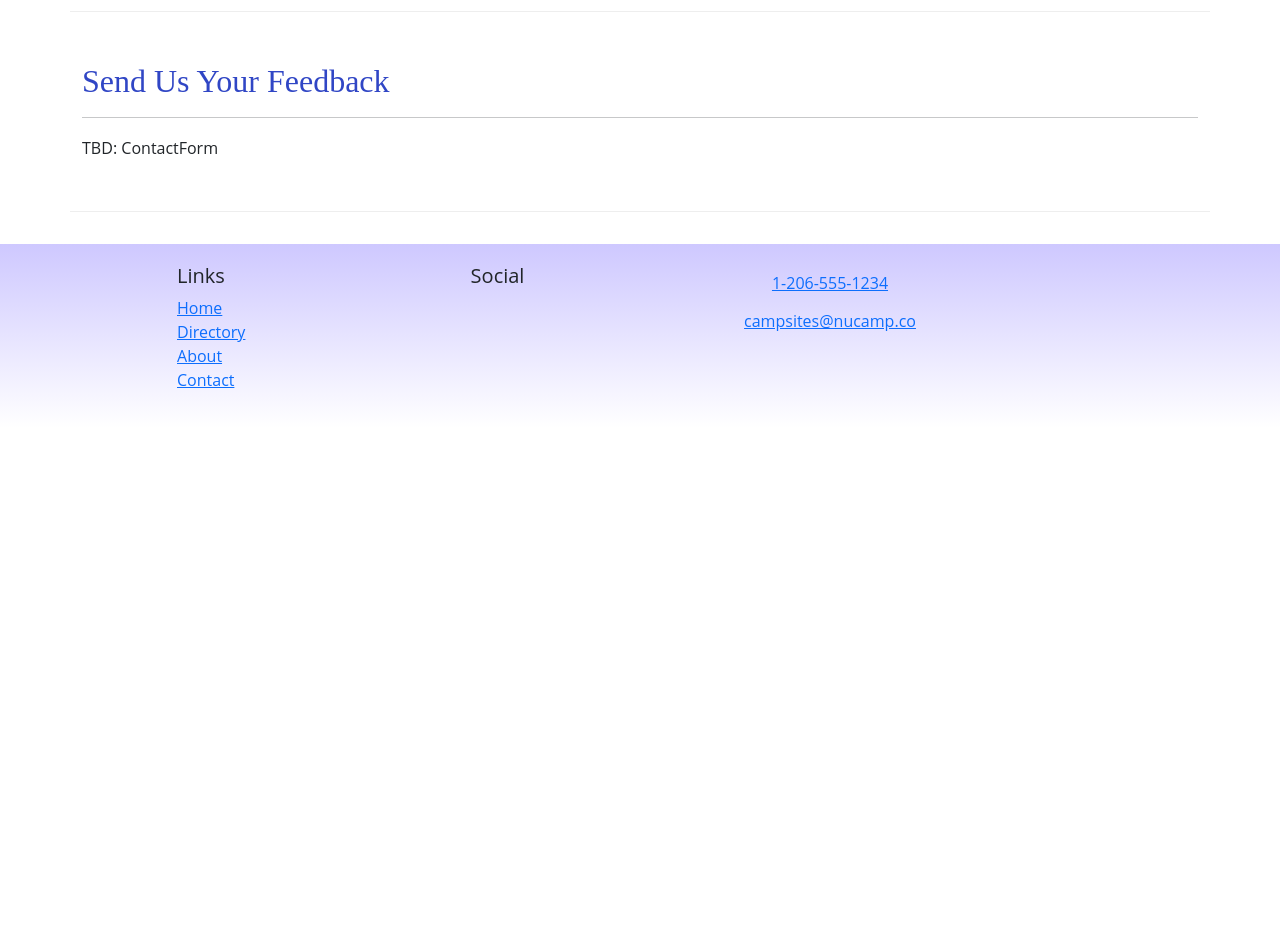
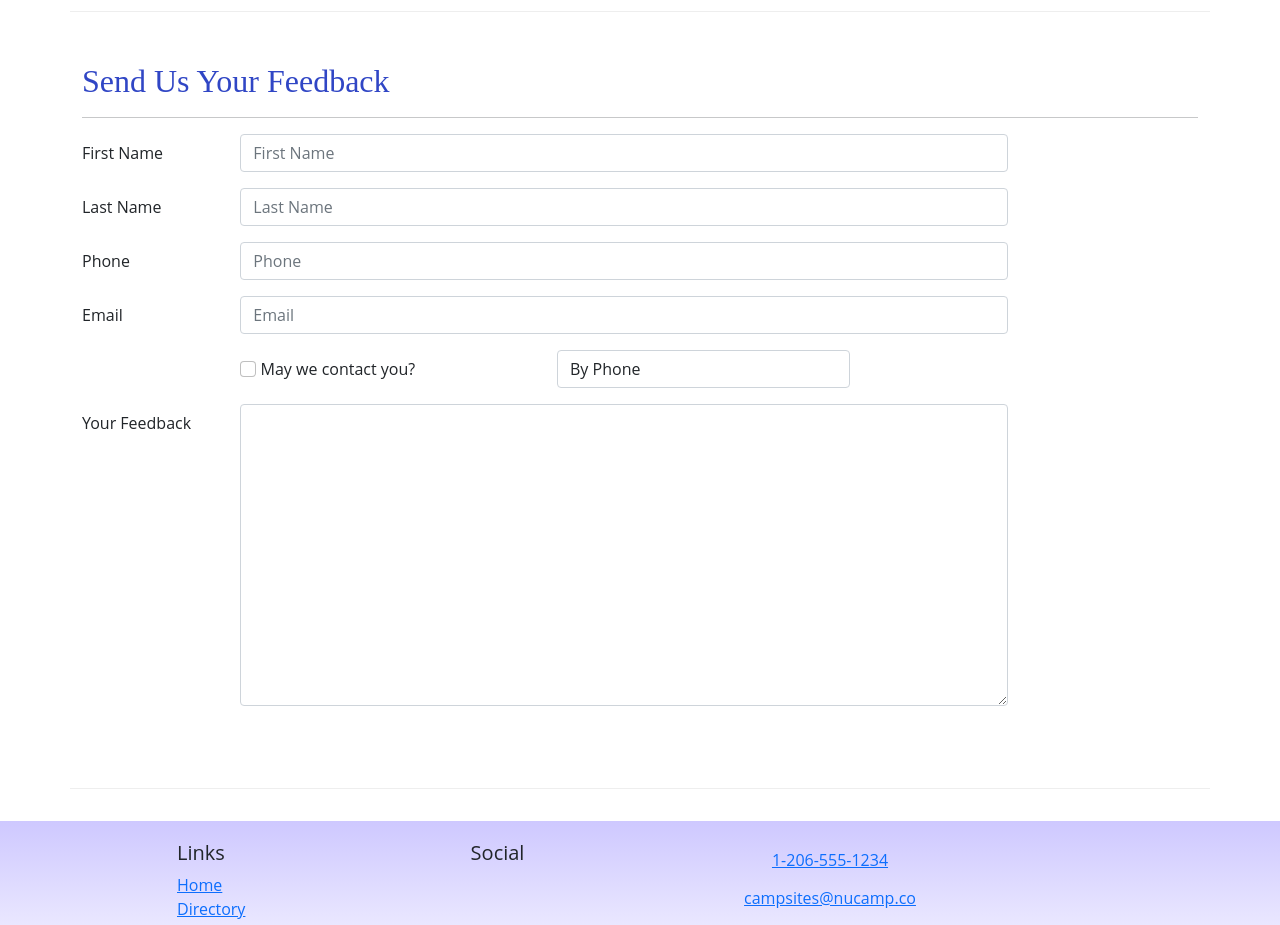
Before and after one commit to NathanSchnell/NucampsiteReactApp, a React (Create React App) app: page /contact in a window 1280 px wide. Shown: the part 480-1405 px from the top of the page. Before the commit the page ends 908 px from the top, so only its background shows below. Built offline with nearby package versions, Linux system fonts and the light colour scheme; the HTML template or start-up script is replaced by a standard one.

Commit message:
contact form

```diff
--- /dev/null
+++ b/src/components/ContactForm.js
@@ -0,0 +1,100 @@
+import { Button, Label, Col, FormGroup } from "reactstrap";
+import { Formik, Field, Form } from "formik";
+
+const ContactForm = () => {
+    return (
+        <Formik
+            initialValues={{
+                firstName: '',
+                lastName: '',
+                phoneNum: '',
+                email: '',
+                agree: false,
+                contactType: 'By Phone',
+                feedback: ''
+            }}
+        >
+            <Form>
+                <FormGroup row>
+                    <Label htmlFor='firstName' md='2'>
+                        First Name
+                    </Label>
+                    <Col md='10'>
+                        <Field
+                            name='firstName'
+                            placeholder='First Name'
+                            className='form-control'/>
+                    </Col>
+                </FormGroup>
+                <FormGroup row>
+                    <Label htmlFor='lastName' md='2'>
+                        Last Name
+                    </Label>
+                    <Col md='10'>
+                        <Field
+                            name='lastName'
+                            placeholder='Last Name'
+                            className='form-control'/>
+                    </Col>
+                </FormGroup>
+                <FormGroup row>
+                    <Label htmlFor='phoneNum' md='2'>
+                        Phone
+                    </Label>
+                    <Col md='10'>
+                        <Field
+                            name='phoneNum'
+                            placeholder='Phone'
+                            className='form-control'/>
+                    </Col>
+                </FormGroup>
+                <FormGroup row>
+                    <Label htmlFor='email' md='2'>
+                        Email
+                    </Label>
+                    <Col md='10'>
+                        <Field
+                            name='email'
+                            placeholder='Email'
+                            className='form-control'/>
+                    </Col>
+                </FormGroup>
+                <FormGroup row>
+                    <Label check md={{ size: 4, offset: 2 }}>
+                        <Field
+                            name='agree'
+                            type='checkbox'
+                            className='form-check-input'
+                        />{' '}
+                        May we contact you?
+                    </Label>
+                    <Col md='4'>
+                        <Field
+                            name='contactType'
+                            as='select'
+                            className='form-control'>
+                                <option>By Phone</option>
+                                <option>By Email</option>
+                        </Field>
+                    </Col>
+                </FormGroup>
+                <FormGroup row>
+                    <Label htmlFor='feedback' md='2'>
+                        Your Feedback
+                    </Label>
+                    <Col md='10'>
+                        <Field
+                            name='feedback'
+                            as='textarea'
+                            rows='12'
+                            className='form-control'/>
+                    </Col>
+                </FormGroup>
+                <FormGroup row>
+                </FormGroup>
+            </Form>
+        </Formik>
+    );
+};
+
+export default ContactForm;
--- a/src/pages/ContactPage.js
+++ b/src/pages/ContactPage.js
@@ -1,5 +1,6 @@
 import { Container, Col, Row } from "reactstrap";
 import SubHeader from "../components/SubHeader";
+import ContactForm from "../components/ContactForm";
 
 const ContactPage = () => {
     return (
@@ -29,7 +30,7 @@
                     <hr />
                 </Col>
                 <Col md='10'>
-                    TBD: ContactForm
+                    <ContactForm />
                 </Col>
             </Row>
         </Container>
```
